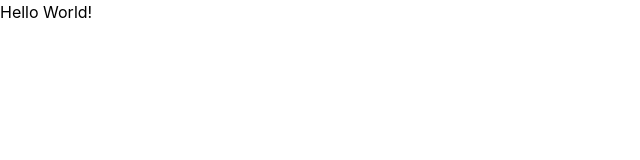
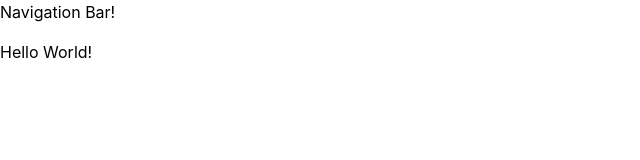
Before and after one commit to Ouckah/worknight, a Next.js app: page / in a window 1280 px wide. Shown: the top 160 px of the page, without its empty margins (0-640 px from the left). Built offline with nearby package versions, Linux system fonts and the light colour scheme.

Commit message:
💄 Navigation Bar

```diff
--- /dev/null
+++ b/components/NavBar/index.js
@@ -0,0 +1,16 @@
+const NavBar = () =>
+{
+    return (
+
+        <>
+
+            <div className="w-full h-10 bg-white">
+                <h1 className="text-black">Navigation Bar!</h1>
+            </div>
+
+        </>
+
+    )
+}
+
+export default NavBar;
--- a/pages/_app.js
+++ b/pages/_app.js
@@ -1,7 +1,17 @@
+import NavBar from '../components/NavBar'
 import '../styles/globals.css'
 
 function MyApp({ Component, pageProps }) {
-  return <Component {...pageProps} />
+  return (
+
+    <>
+
+      <NavBar/>
+      <Component {...pageProps} />
+
+    </>
+
+  )
 }
 
 export default MyApp
```
